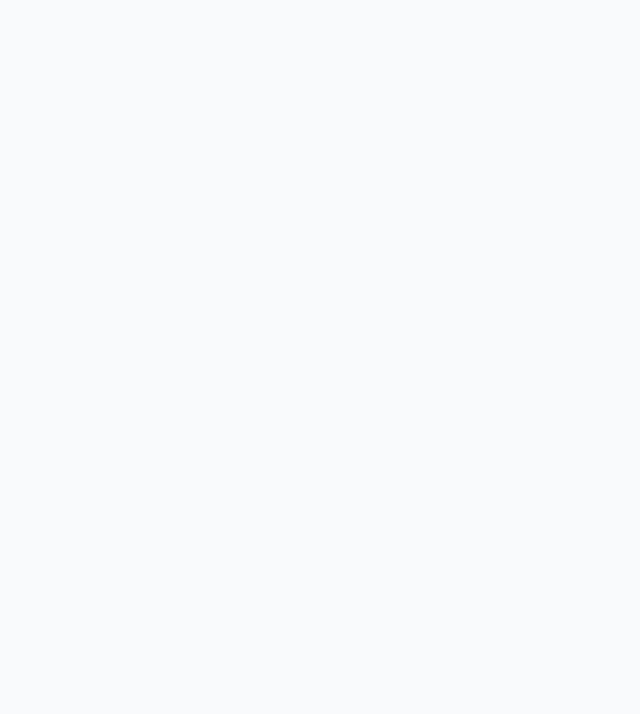
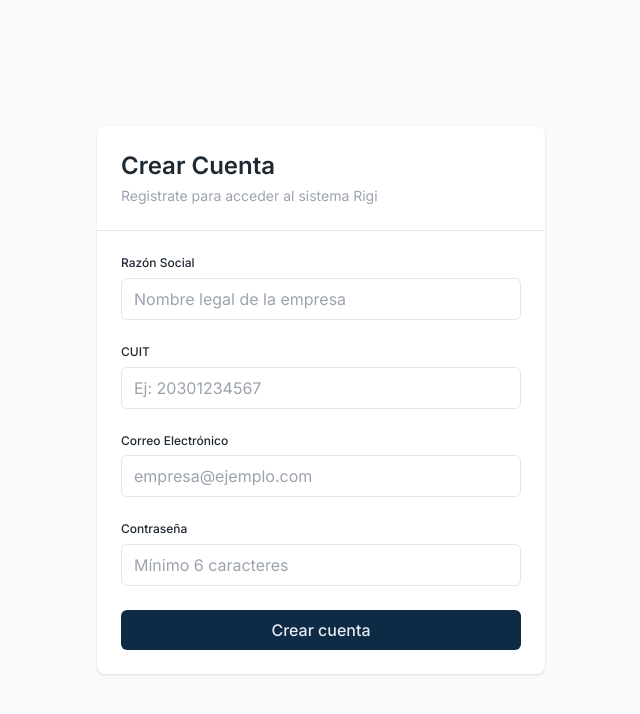
Before and after one commit to Cetzzlabs5/Rigi-Front, a React (Vite) app: page /auth/register in a window 1280 px wide. Before the commit this address had no page. Shown: the top 714 px of the page, without its empty margins (319-959 px from the left). Built offline with nearby package versions, Linux system fonts and the light colour scheme.

Commit message:
register provider

```diff
--- a/package.json
+++ b/package.json
@@ -10,6 +10,7 @@
     "preview": "vite preview"
   },
   "dependencies": {
+    "@chakra-ui/pin-input": "^2.1.0",
     "@tailwindcss/vite": "^4.1.18",
     "@tanstack/react-query": "^5.90.17",
     "axios": "^1.13.2",
--- /dev/null
+++ b/src/components/auth/ConfirmAccountForm.tsx
@@ -0,0 +1,77 @@
+import { useState } from 'react'
+import Button from '../UI/Button'
+import { PinInput, PinInputField } from '@chakra-ui/pin-input'
+import { confirmAccount } from '@/services/AuthAPI'
+
+export function ConfirmAccountForm({ email }: { email: string }) {
+    const [token, setToken] = useState('')
+    const [submitting, setSubmitting] = useState(false)
+    const [error, setError] = useState('')
+
+    // Actualiza el estado mientras el usuario escribe
+    const handleChange = (value: string) => {
+        setToken(value)
+        if (error) setError('') // Limpia el error si vuelve a escribir
+    }
+
+    // Opcional: Ejecuta la confirmación automáticamente al llenar los 6 campos
+    const handleComplete = (value: string) => {
+        setToken(value)
+    }
+
+    const handleConfirm = async (e?: React.FormEvent) => {
+        if (e) e.preventDefault()
+        if (token.length < 6) return
+
+        setSubmitting(true)
+        setError('')
+
+        try {
+            await confirmAccount({ token, email })
+            // Redirección al completar el perfil
+            window.location.href = '/auth/login'
+        } catch (err: any) {
+            setError(err.message || 'Código inválido o expirado')
+        } finally {
+            setSubmitting(false)
+        }
+    }
+
+    return (
+        <form onSubmit={handleConfirm} className="flex flex-col gap-8 pt-4 items-center">
+            <p className="text-body-sm text-muted text-center">
+                Hemos enviado un código a <span className="font-bold text-main">{email}</span>.
+                Por favor, ingrésalo debajo.
+            </p>
+
+            <div className="flex flex-col gap-2">
+                <div className="flex justify-center gap-2">
+                    <PinInput
+                        value={token}
+                        onChange={handleChange}
+                        onComplete={handleComplete}
+                        placeholder=""
+                    >
+                        <PinInputField className="w-12 h-12 text-center text-xl font-bold rounded-lg border-border border bg-surface focus:border-primary-800 focus:ring-2 focus:ring-primary-800/20 outline-none transition-all" />
+                        <PinInputField className="w-12 h-12 text-center text-xl font-bold rounded-lg border-border border bg-surface focus:border-primary-800 focus:ring-2 focus:ring-primary-800/20 outline-none transition-all" />
+                        <PinInputField className="w-12 h-12 text-center text-xl font-bold rounded-lg border-border border bg-surface focus:border-primary-800 focus:ring-2 focus:ring-primary-800/20 outline-none transition-all" />
+                        <PinInputField className="w-12 h-12 text-center text-xl font-bold rounded-lg border-border border bg-surface focus:border-primary-800 focus:ring-2 focus:ring-primary-800/20 outline-none transition-all" />
+                        <PinInputField className="w-12 h-12 text-center text-xl font-bold rounded-lg border-border border bg-surface focus:border-primary-800 focus:ring-2 focus:ring-primary-800/20 outline-none transition-all" />
+                        <PinInputField className="w-12 h-12 text-center text-xl font-bold rounded-lg border-border border bg-surface focus:border-primary-800 focus:ring-2 focus:ring-primary-800/20 outline-none transition-all" />
+                    </PinInput>
+                </div>
+                {error && <p className="text-error text-caption text-center mt-2">{error}</p>}
+            </div>
+
+            <Button
+                type="submit"
+                variant="primary"
+                loading={submitting}
+                disabled={submitting || token.length < 6}
+                className="w-full"
+            >
+                Confirmar y Activar
+            </Button>
+        </form>
+    )
+}
--- /dev/null
+++ b/src/components/auth/RegisterForm.tsx
@@ -0,0 +1,105 @@
+import { useState } from 'react'
+import Input from '../UI/Input'
+import Button from '../UI/Button'
+import Modal from '../UI/Modal'
+import { registerAccount } from '@/services/AuthAPI'
+import { ConfirmAccountForm } from './ConfirmAccountForm'
+
+export function RegisterForm() {
+    const [isModalOpen, setIsModalOpen] = useState(false)
+    const [submitting, setSubmitting] = useState(false)
+    const [errors, setErrors] = useState<Record<string, string>>({})
+    const [form, setForm] = useState({
+        legalName: '',
+        cuit: '',
+        email: '',
+        password: '',
+    })
+
+    const handleSubmit = async (e: React.FormEvent) => {
+        e.preventDefault()
+        setSubmitting(true)
+
+        try {
+            await registerAccount(form)
+            setIsModalOpen(true) // Abrir modal de confirmación al tener éxito
+        } catch (error: any) {
+            // Si el backend devuelve errores de Zod o duplicados
+            if (error.response?.data?.errors) {
+                setErrors(error.response.data.errors)
+            } else {
+                setErrors({ general: error.message || 'Error al registrar' })
+            }
+        } finally {
+            setSubmitting(false)
+        }
+    }
+
+    return (
+        <div className="bg-surface rounded-lg shadow-sm max-w-md w-full">
+            <div className="border-b border-border p-6">
+                <h2 className="text-h2 text-main">Crear Cuenta</h2>
+                <p className="text-body-sm text-muted mt-1">Registrate para acceder al sistema Rigi</p>
+            </div>
+
+            <form onSubmit={handleSubmit} className="flex flex-col gap-6 p-6">
+                <Input
+                    id="legalName"
+                    label="Razón Social"
+                    placeholder="Nombre legal de la empresa"
+                    value={form.legalName}
+                    onChange={(e) => setForm({ ...form, legalName: e.target.value })}
+                    error={errors.legalName}
+                />
+                <Input
+                    id="cuit"
+                    label="CUIT"
+                    placeholder="Ej: 20301234567"
+                    value={form.cuit}
+                    onChange={(e) => setForm({ ...form, cuit: e.target.value })}
+                    error={errors.cuit}
+                />
+                <Input
+                    id="email"
+                    label="Correo Electrónico"
+                    type="email"
+                    placeholder="empresa@ejemplo.com"
+                    value={form.email}
+                    onChange={(e) => setForm({ ...form, email: e.target.value })}
+                    error={errors.email}
+                />
+                <Input
+                    id="password"
+                    label="Contraseña"
+                    type="password"
+                    placeholder="Mínimo 6 caracteres"
+                    value={form.password}
+                    onChange={(e) => setForm({ ...form, password: e.target.value })}
+                    error={errors.password}
+                />
+
+                {errors.general && <p className="text-error text-caption text-center">{errors.general}</p>}
+
+                <Button
+                    type="submit"
+                    variant="primary"
+                    loading={submitting}
+                    disabled={submitting}
+                    className="w-full"
+                >
+                    Crear cuenta
+                </Button>
+            </form>
+
+            {/* Modal de Confirmación */}
+            {isModalOpen && (
+                <Modal
+                    title="Verifica tu cuenta"
+                    onClose={() => setIsModalOpen(false)}
+                >
+                    <ConfirmAccountForm email={form.email} />
+                </Modal>
+            )}
+        </div>
+    )
+}
--- a/src/components/provider/ProviderProfileForm.tsx
+++ b/src/components/provider/ProviderProfileForm.tsx
@@ -14,7 +14,7 @@ export function ProviderProfileForm() {
     const [activities, setActivities] = useState<any[]>([])
     const [loadingActivities, setLoadingActivities] = useState(true)
     const [submitting, setSubmitting] = useState(false)
-    const [openModal, setOpenModal] = useState(true)
+    const [openModal, setOpenModal] = useState(false)
     const navigate = useNavigate()
 
     // TODO extraer la id del usuario autenticado del contexto
--- a/src/router.tsx
+++ b/src/router.tsx
@@ -2,6 +2,7 @@ import { BrowserRouter, Route, Routes } from "react-router";
 import MainLayout from "./layouts/MainLayout";
 import HomeView from "./views/HomeView";
 import ProviderData from "./views/auth/ProviderData";
+import RegisterView from "./views/auth/RegisterView";
 
 export default function router() {
     return (
@@ -10,6 +11,10 @@ export default function router() {
                 <Route path="/" element={<MainLayout />}>
                     <Route index element={<HomeView />} />
                 </Route>
+                <Route path="/auth">
+                    <Route path="register" element={<RegisterView />} />
+                    {/* Aquí iría el login: <Route path="login" element={<LoginView />} /> */}
+                </Route>
                 <Route path="/provider-profile" element={<ProviderData />} />
             </Routes>
         </BrowserRouter>
--- /dev/null
+++ b/src/services/AuthAPI.ts
@@ -0,0 +1,38 @@
+import api from "@/libs/axios"
+import { isAxiosError } from "axios"
+
+export interface RegisterAccountDTO {
+    legalName: string
+    cuit: string
+    email: string
+    password: string
+}
+
+export interface ConfirmTokenDTO {
+    token: string
+    email: string
+}
+
+export const registerAccount = async (formData: RegisterAccountDTO) => {
+    try {
+        const { data } = await api.post('/api/auth/register', formData)
+        return data
+    } catch (error) {
+        if (isAxiosError(error) && error.response) {
+            throw error
+        }
+        throw new Error("Error de conexión con el servidor")
+    }
+}
+
+export const confirmAccount = async (formData: ConfirmTokenDTO) => {
+    try {
+        const { data } = await api.post('/api/auth/confirm-account', formData)
+        return data
+    } catch (error) {
+        if (isAxiosError(error) && error.response) {
+            throw new Error(error.response.data.message || "Error al confirmar cuenta")
+        }
+        throw new Error("Error de red")
+    }
+}
--- /dev/null
+++ b/src/views/auth/RegisterView.tsx
@@ -0,0 +1,9 @@
+import { RegisterForm } from '@/components/auth/RegisterForm'
+
+export default function RegisterView() {
+    return (
+        <div className="min-h-screen bg-background flex items-center justify-center px-4">
+            <RegisterForm />
+        </div>
+    )
+}
```
Also changed, not shown: 1 other file (tests, documents, lock files or other folders).
